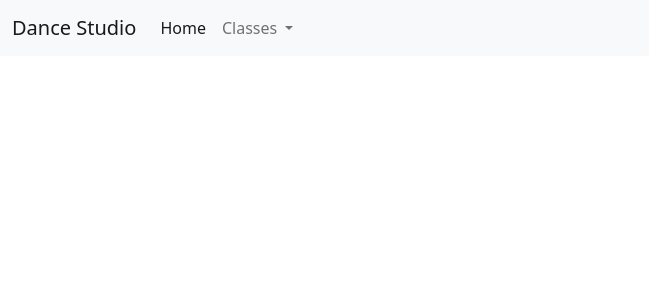
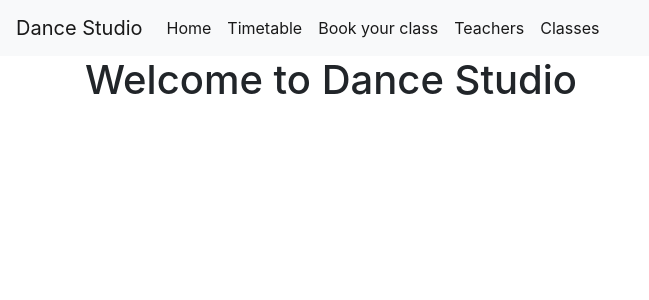
Before and after one commit to alona-ruda/dance_studio, a Flask app: page / in a window 1280 px wide. Shown: the top 300 px of the page, without its empty margins (0-649 px from the left). Run offline with Flask 3, Linux system fonts and the light colour scheme; some libraries are stand-ins or nearby versions.

Commit message:
app.py and base.html added

```diff
--- a/app.py
+++ b/app.py
@@ -1,12 +1,46 @@
+import sqlite3
 from flask import Flask, render_template
+from werkzeug.exceptions import abort
+
+
+def get_db_connection():
+    conn = sqlite3.connect('database.db')
+    conn.row_factory = sqlite3.Row
+    return conn
+
+
+def get_teacher(teacher_id):
+    conn = get_db_connection()
+    teacher = conn.execute('SELECT * FROM teachers WHERE teacher_id = ?',
+                        (teacher_id,)).fetchone()
+    conn.close()
+    if teacher is None:
+        abort(404)
+    return teacher
+
+
 app = Flask(__name__)
+
+
 
 @app.route('/')
 def index():
     return render_template('index.html')
 
+@app.route('/teachers')
+def teachers():
+    conn = get_db_connection()
+    teachers = conn.execute('SELECT * FROM teachers').fetchall()
+    conn.close()
+    return render_template('teachers.html', teachers=teachers)
 
-# @app.route()
+
+@app.route('/teacher/<int:teacher_id>')
+def teacher(teacher_id):
+    teacher = get_teacher(teacher_id)
+    return render_template('teacher.html', teacher=teacher)
+
+
 
 if __name__ == '__main__':
-    app.run(debug=True, port=5001)
+    app.run(debug=True, port=5000)
--- a/templates/base.html
+++ b/templates/base.html
@@ -6,62 +6,43 @@
     <meta name="viewport" content="width=device-width, initial-scale=1, shrink-to-fit=no">
 
     <!-- Bootstrap CSS -->
-    <link href="https://cdn.jsdelivr.net/npm/bootstrap@5.0.2/dist/css/bootstrap.min.css" rel="stylesheet" integrity="sha384-EVSTQN3/azprG1Anm3QDgpJLIm9Nao0Yz1ztcQTwFspd3yD65VohhpuuCOmLASjC" crossorigin="anonymous">
+    <link rel="stylesheet" href="https://stackpath.bootstrapcdn.com/bootstrap/4.3.1/css/bootstrap.min.css" integrity="sha384-ggOyR0iXCbMQv3Xipma34MD+dH/1fQ784/j6cY/iJTQUOhcWr7x9JvoRxT2MZw1T" crossorigin="anonymous">
 
-  <title>{% block title %} {% endblock %}</title>
+    <title>{% block title %} {% endblock %}</title>
   </head>
   <body>
-
-
-  <nav class="navbar navbar-expand-lg navbar-light bg-light">
-      <div class="container-fluid">
-        <a class="navbar-brand" href="#">Dance Studio</a>
-        <button class="navbar-toggler" type="button" data-bs-toggle="collapse" data-bs-target="#navbarNavDropdown" aria-controls="navbarNavDropdown" aria-expanded="false" aria-label="Toggle navigation">
-          <span class="navbar-toggler-icon"></span>
+    <nav class="navbar navbar-expand-md navbar-light bg-light">
+        <a class="navbar-brand" href="{{ url_for('index')}}">Dance Studio</a>
+        <button class="navbar-toggler" type="button" data-toggle="collapse" data-target="#navbarNav" aria-controls="navbarNav" aria-expanded="false" aria-label="Toggle navigation">
+            <span class="navbar-toggler-icon"></span>
         </button>
-        <div class="collapse navbar-collapse" id="navbarNavDropdown">
-          <ul class="navbar-nav">
-            <li class="nav-item">
-              <a class="nav-link active" aria-current="page" href="#">Home</a>
+        <div class="collapse navbar-collapse" id="navbarNav">
+            <ul class="navbar-nav">
+            <li class="nav-item active">
+                <a class="nav-link" href="#">Home</a>
             </li>
-<!--            <li class="nav-item">-->
-<!--              <a class="nav-link" href="#">Features</a>-->
-<!--            </li>-->
-<!--            <li class="nav-item">-->
-<!--              <a class="nav-link" href="#">Pricing</a>-->
-<!--            </li>-->
-            <li class="nav-item dropdown">
-              <a class="nav-link dropdown-toggle" href="#" id="navbarDropdownMenuLink" role="button" data-bs-toggle="dropdown" aria-expanded="false">
-                Classes
-              </a>
-              <ul class="dropdown-menu" aria-labelledby="navbarDropdownMenuLink">
-                <li><a class="dropdown-item" href="#">Ballet</a></li>
-                <li><a class="dropdown-item" href="#">Contemporary</a></li>
-                <li><a class="dropdown-item" href="#">Hip Hop</a></li>
-                <li><a class="dropdown-item" href="#">Jazz Funk</a></li>
-              </ul>
+            <li class="nav-item active">
+                <a class="nav-link" href="#">Timetable</a>
             </li>
-          </ul>
+            <li class="nav-item active">
+                <a class="nav-link" href="#">Book your class</a>
+            </li>
+            <li class="nav-item active">
+                <a class="nav-link" href="{{url_for('teachers')}}">Teachers</a>
+            </li>
+            <li class="nav-item active">
+                <a class="nav-link" href="#">Classes</a>
+            </li>
+            </ul>
         </div>
-      </div>
-  </nav>
-
-<!--  <body>-->
-<!--    <div class="dropdown">-->
-<!--                  <button class="btn btn-secondary dropdown-toggle" type="button" id="dropdownMenuButton" data-toggle="dropdown"  aria-expanded="false">-->
-<!--                    Dropdown button-->
-<!--                  </button>-->
-<!--                  <div class="dropdown-menu" aria-labelledby="dropdownMenuButton">-->
-<!--                    <a class="dropdown-item" href="#">Ballet</a>-->
-<!--                    <a class="dropdown-item" href="#">Contemporary</a>-->
-<!--                    <a class="dropdown-item" href="#">Hip Hop</a>-->
-<!--                    <a class="dropdown-item" href="#">Jazz Funk</a>-->
-<!--                  </div>-->
-<!--                </div>-->
+    </nav>
+    <div class="container">
+        {% block content %} {% endblock %}
+    </div>
 
     <!-- Optional JavaScript -->
     <!-- jQuery first, then Popper.js, then Bootstrap JS -->
-    <script src="https://cdn.jsdelivr.net/npm/bootstrap@5.0.2/dist/js/bootstrap.bundle.min.js" integrity="sha384-MrcW6ZMFYlzcLA8Nl+NtUVF0sA7MsXsP1UyJoMp4YLEuNSfAP+JcXn/tWtIaxVXM" crossorigin="anonymous"></script>
+    <script src="https://code.jquery.com/jquery-3.3.1.slim.min.js" integrity="sha384-q8i/X+965DzO0rT7abK41JStQIAqVgRVzpbzo5smXKp4YfRvH+8abtTE1Pi6jizo" crossorigin="anonymous"></script>
     <script src="https://cdnjs.cloudflare.com/ajax/libs/popper.js/1.14.7/umd/popper.min.js" integrity="sha384-UO2eT0CpHqdSJQ6hJty5KVphtPhzWj9WO1clHTMGa3JDZwrnQq4sF86dIHNDz0W1" crossorigin="anonymous"></script>
     <script src="https://stackpath.bootstrapcdn.com/bootstrap/4.3.1/js/bootstrap.min.js" integrity="sha384-JjSmVgyd0p3pXB1rRibZUAYoIIy6OrQ6VrjIEaFf/nJGzIxFDsf4x0xIM+B07jRM" crossorigin="anonymous"></script>
   </body>
```
